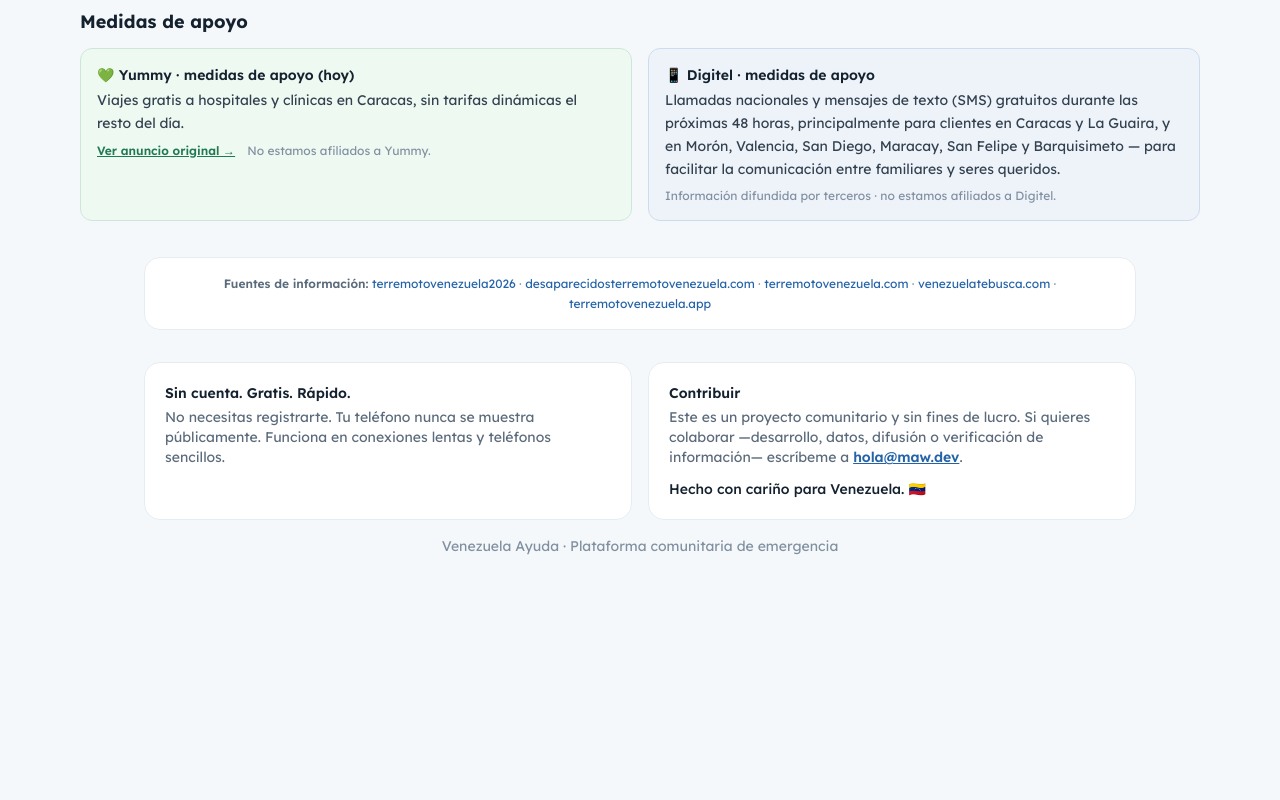
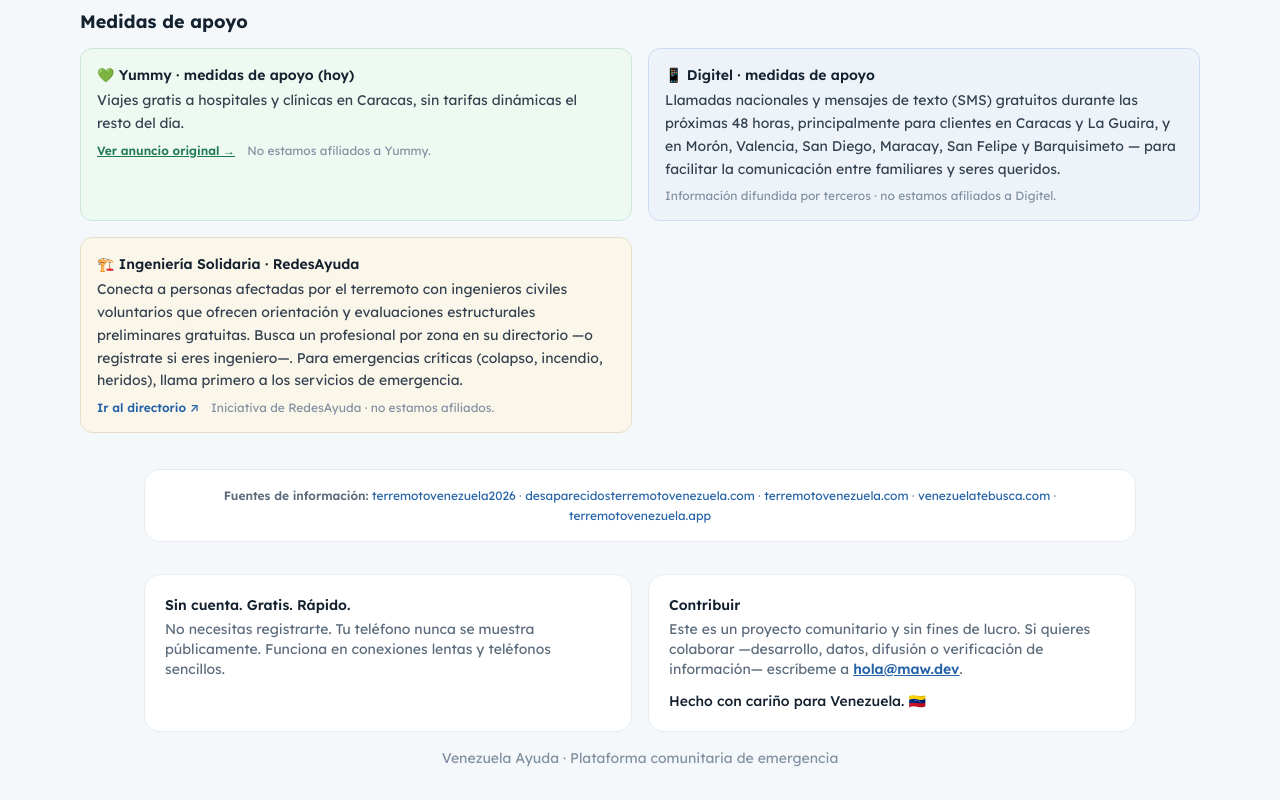
Before and after one commit to henrriusdev/venezuela-ayuda, a Next.js app: page / in a window 1280 px wide. Shown: the part 1546-2346 px from the top of the page. Before the commit the page ends 2134 px from the top, so only its background shows below. Built offline with nearby package versions, Linux system fonts and the light colour scheme; no server answers; the database is empty.

Commit message:
Medidas de apoyo: add Ingeniería Solidaria (RedesAyuda) card with directory link

```diff
--- a/src/app/page.tsx
+++ b/src/app/page.tsx
@@ -5,6 +5,7 @@ import MapView from "@/components/MapView";
 import EmergencyPhones from "@/components/EmergencyPhones";
 import SupportMeasures from "@/components/SupportMeasures";
 import DigitelMeasure from "@/components/DigitelMeasure";
+import IngenieriaSolidariaMeasure from "@/components/IngenieriaSolidariaMeasure";
 import { getStats, getMapMarkers } from "@/lib/data";
 
 export const revalidate = 60;
@@ -137,6 +138,7 @@ export default async function Home() {
           <div className="grid gap-4 md:grid-cols-2">
             <SupportMeasures />
             <DigitelMeasure />
+            <IngenieriaSolidariaMeasure />
           </div>
         </section>
       </main>
--- /dev/null
+++ b/src/components/IngenieriaSolidariaMeasure.tsx
@@ -0,0 +1,32 @@
+// Third-party support initiative (RedesAyuda · Ingeniería Solidaria). We surface
+// the info and link to their directory; not affiliated.
+export default function IngenieriaSolidariaMeasure() {
+  return (
+    <section
+      aria-labelledby="ingsolidaria-title"
+      className="rounded-xl border border-[#e6ddc6] bg-[#fbf6ea] p-4 text-sm"
+    >
+      <h2 id="ingsolidaria-title" className="font-semibold text-[#14212e]">
+        🏗️ Ingeniería Solidaria · RedesAyuda
+      </h2>
+      <p className="mt-1 leading-relaxed text-[#33414f]">
+        Conecta a personas afectadas por el terremoto con ingenieros civiles
+        voluntarios que ofrecen orientación y evaluaciones estructurales
+        preliminares gratuitas. Busca un profesional por zona en su directorio —o
+        regístrate si eres ingeniero—. Para emergencias críticas (colapso,
+        incendio, heridos), llama primero a los servicios de emergencia.
+      </p>
+      <div className="mt-2 flex flex-wrap items-center gap-x-3 gap-y-1 text-xs">
+        <a
+          href="https://redesayuda.org/ingenieriasolidaria/"
+          target="_blank"
+          rel="noopener noreferrer"
+          className="font-semibold text-[#2563a8] hover:underline"
+        >
+          Ir al directorio ↗
+        </a>
+        <span className="text-[#8190a0]">Iniciativa de RedesAyuda · no estamos afiliados.</span>
+      </div>
+    </section>
+  );
+}
```
